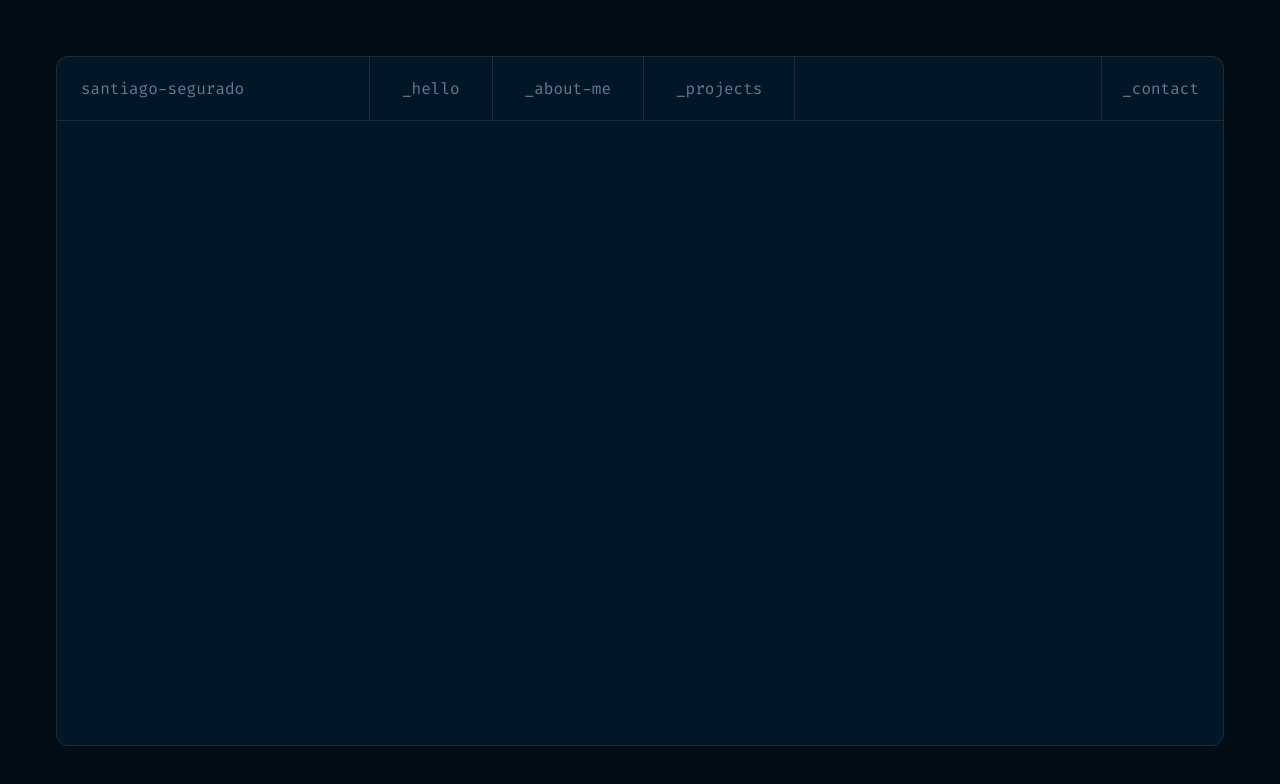
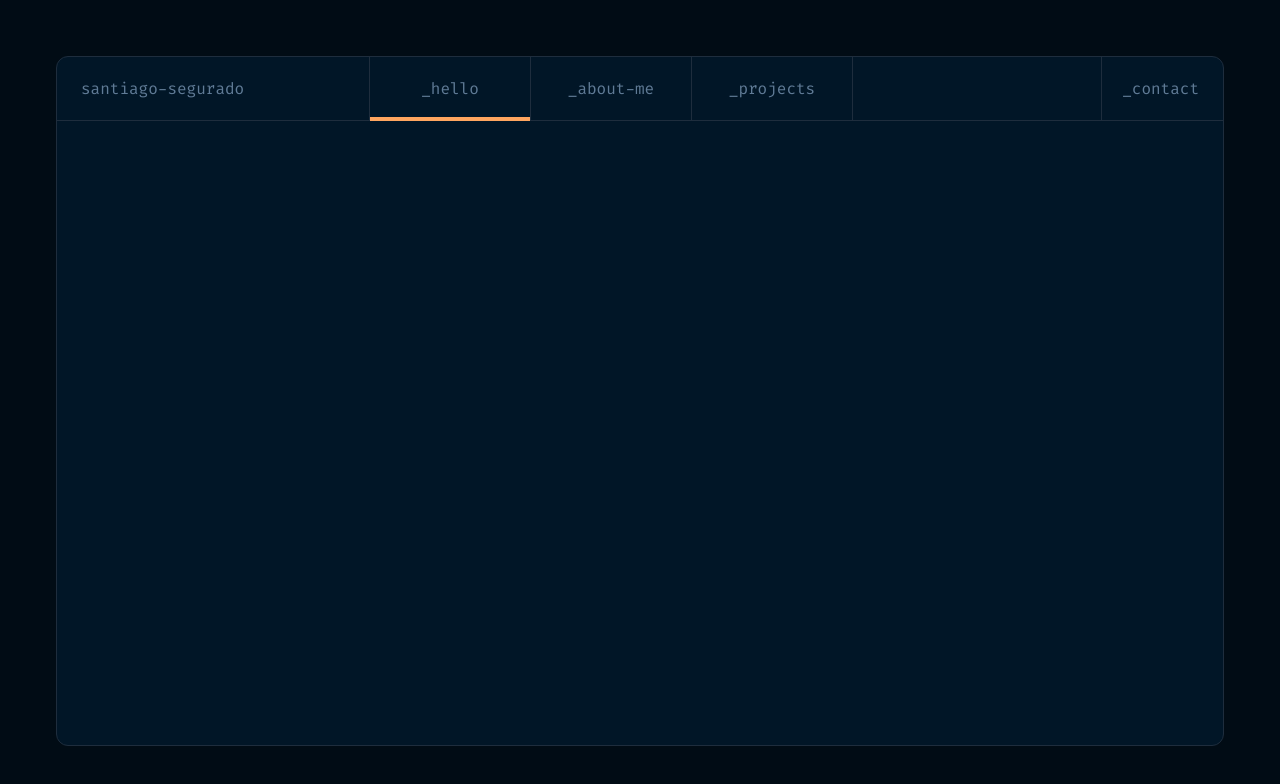
Before and after one commit to santiagosegurado/portfolio-v3, a Next.js app: page / in a window 1280 px wide. Shown: the top 784 px of the page. Built offline with nearby package versions, Linux system fonts and the light colour scheme.

Commit message:
Refactor Navbar and Responsive components for improved navigation and styling

```diff
--- a/src/app/components/navbar/Navbar.tsx
+++ b/src/app/components/navbar/Navbar.tsx
@@ -1,5 +1,16 @@
+import { usePathname, useRouter } from "next/navigation";
 
 const Navbar = () => {
+  const router = useRouter();
+  const path = usePathname();
+
+  const getLeftPosition = (path: string) => {
+    if (path === "/") return "left-0";
+    if (path === "/about-me") return "left-[161px]";
+    if (path === "/projects") return "left-[322px]";
+    return "left-0";
+  };
+
   return (
     <header className="w-full border-b border-accentBorder md:flex flex-row text-secondaryGray justify-between px-6 h-16 hidden ">
       <section className="flex flex-row">
@@ -7,17 +18,37 @@ const Navbar = () => {
           <h2>santiago-segurado</h2>
         </div>
         <nav className="flex items-center border-x border-accentBorder">
-                <ul className="flex flex-row items-center">
-                    <li className="px-8">
+          <ul className="flex flex-row items-center relative">
+            <div
+              className={`bg-accentOrange h-1 w-40 absolute bottom-0 ${getLeftPosition(
+                path
+              )} transition-all duration-200 ease-in`}
+            />
+            <li className="w-40 flex justify-center items-center">
+              <button
+                className="w-full h-full flex justify-center items-center cursor-pointer"
+                onClick={() => router.push("/")}
+              >
                 <span>_hello</span>
+              </button>
             </li>
-                    <div className="w-[1px] h-16 bg-accentBorder"/>
-                    <li className="px-8">
+            <div className="w-[1px] h-16 bg-accentBorder" />
+            <li className="w-40 flex justify-center items-center">
+              <button
+                className="w-full h-full flex justify-center items-center cursor-pointer"
+                onClick={() => router.push("/about-me")}
+              >
                 <span>_about-me</span>
+              </button>
             </li>
-                    <div className="w-[1px] h-16 bg-accentBorder"/>
-                    <li className="px-8">
+            <div className="w-[1px] h-16 bg-accentBorder" />
+            <li className="w-40 flex justify-center items-center">
+              <button
+                className="w-full h-full flex justify-center items-center cursor-pointer"
+                onClick={() => router.push("/projects")}
+              >
                 <span>_projects</span>
+              </button>
             </li>
           </ul>
         </nav>
@@ -26,7 +57,7 @@ const Navbar = () => {
         <span className="pl-5">_contact</span>
       </div>
     </header>
-  )
-}
+  );
+};
 
-export default Navbar
+export default Navbar;
--- a/src/app/components/navbar/ResponsiveNavList.tsx
+++ b/src/app/components/navbar/ResponsiveNavList.tsx
@@ -1,18 +1,26 @@
+import Image from "next/image";
+
 interface ResponsiveNavListProps {
   menuModalToggle: boolean;
   handleMenuModalToggle: () => void;
 }
 
-const ResponsiveNavList = ({ menuModalToggle }: ResponsiveNavListProps) => {
+const ResponsiveNavList = ({
+  menuModalToggle,
+  handleMenuModalToggle,
+}: ResponsiveNavListProps) => {
   return (
     <div
       className={`absolute w-full bg-primaryBlue flex flex-col justify-between ${
-        menuModalToggle
-          ? "right-0"
-          : "-right-[120%]"
-      } transition-all duration-700 `}
+        menuModalToggle ? "right-0" : "-right-[120%]"
+      } transition-all duration-700 z-50`}
     >
-      <nav className="flex flex-col items-center h-[calc(100vh-135px)]">
+      <div className="flex w-full p-4 justify-end">
+        <button onClick={handleMenuModalToggle}>
+          <Image src="/close.svg" alt="close" width={18} height={18} />
+        </button>
+      </div>
+      <nav className="flex flex-col items-center h-[calc(100vh-160px)]">
         <ul className="flex flex-col items-center text-secondaryWhite w-full">
           <li className="p-4 border-b border-accentBorder w-full flex">
             <span>_hello</span>
--- a/src/app/components/navbar/ResponsiveNavbar.tsx
+++ b/src/app/components/navbar/ResponsiveNavbar.tsx
@@ -1,12 +1,10 @@
 import Image from "next/image";
 
 interface ResponsiveNavbarProps {
-  menuModalToggle: boolean;
   handleMenuModalToggle: () => void;
 }
 
 const ResponsiveNavbar = ({
-  menuModalToggle,
   handleMenuModalToggle,
 }: ResponsiveNavbarProps) => {
   return (
@@ -14,18 +12,9 @@ const ResponsiveNavbar = ({
       <div className="w-72 flex items-center">
         <h2>santiago-segurado</h2>
       </div>
-      <div onClick={handleMenuModalToggle}>
-        {menuModalToggle ? (
-          <button>
-            <Image src="/menu.svg" alt="menu" width={18} height={18} />
-          </button>
-        ) : (
-          <button>
-            <Image src="/close.svg" alt="close" width={18} height={18} />
-          </button>
-        )}
-      </div>
-
+      <button onClick={handleMenuModalToggle} aria-label="Toggle menu">
+        <Image src="/menu.svg" alt="menu" width={18} height={18} />
+      </button>
     </section>
   );
 };
```
Lines whose indentation alone changed are shown as unchanged.
